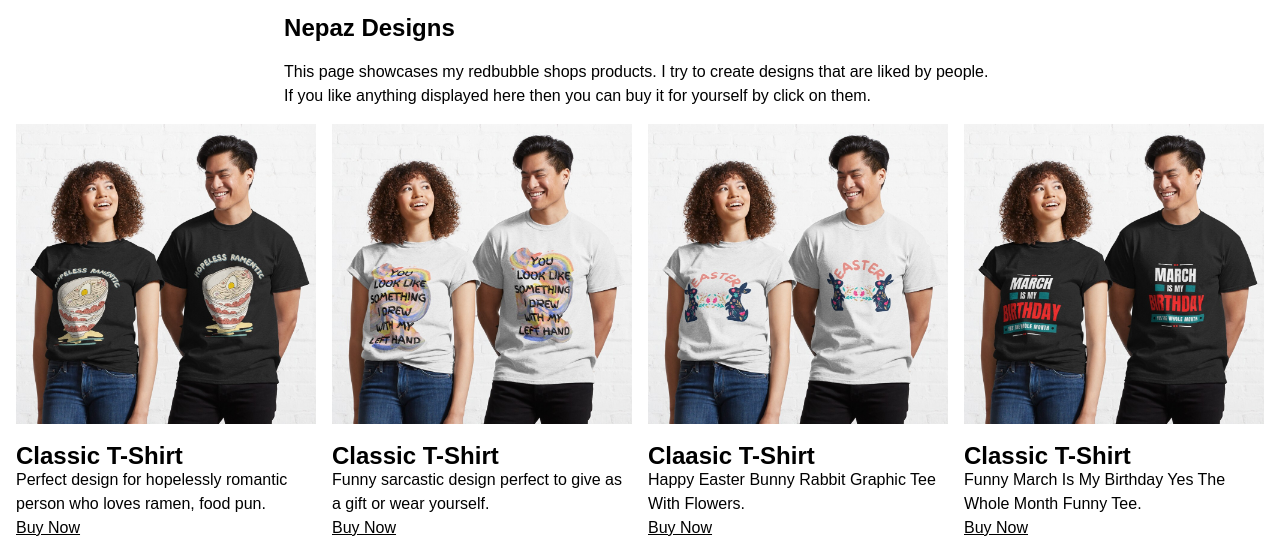
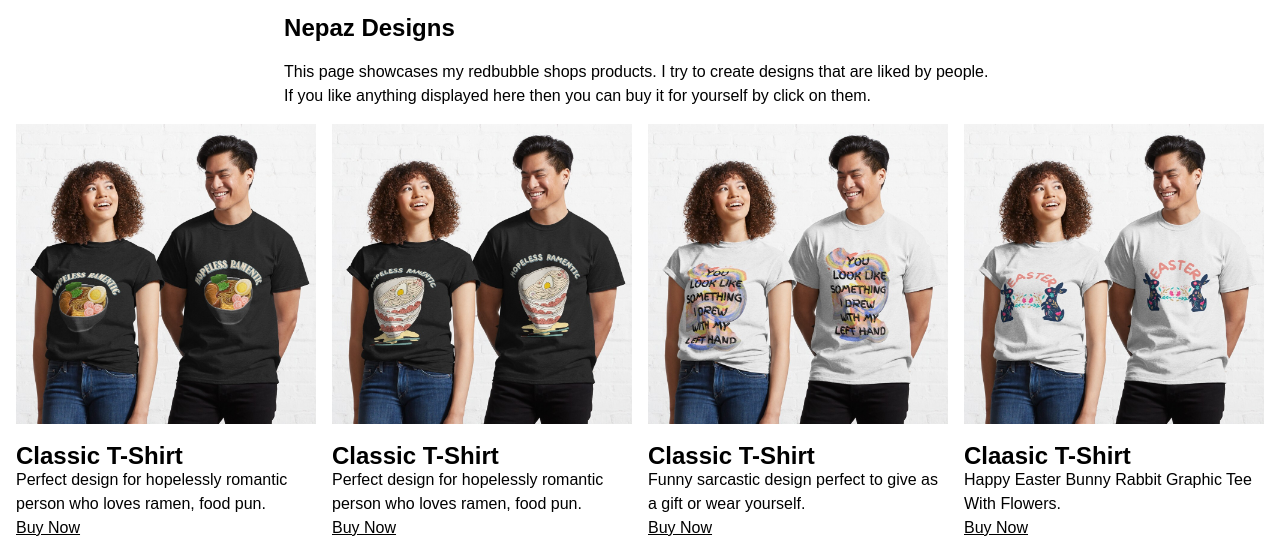
Before and after one commit to arjab93/arjab93.github.io, a plain HTML site: page shop.html in a window 1280 px wide. Shown: the part 267-805 px from the top of the page. Drawn offline with Linux system fonts and the light colour scheme; a script that the page names is missing.

Commit message:
ramen2 tshirt added

```diff
--- a/shop.html
+++ b/shop.html
@@ -71,6 +71,22 @@
         </script>
       </section>
       <section class="curated-shop">
+        <div class="shop-item">
+          <a
+            href="https://www.redbubble.com/i/t-shirt/Hopeless-Ramentic-Food-Pun-Ramen-Lover-Funny-by-Nepaz-Designs/103484531.IJ6L0?asc=u"
+            ><img
+              src="img/tshirt ramen2.jpg"
+              alt="Hopeless ramentic written with ramen bowl."
+          /></a>
+          <h2>Classic T-Shirt</h2>
+          <p>
+            Perfect design for hopelessly romantic person who loves ramen, food pun.
+          </p>
+          <a
+            href="https://www.redbubble.com/i/t-shirt/Hopeless-Ramentic-Food-Pun-Ramen-Lover-Funny-by-Nepaz-Designs/103484531.IJ6L0?asc=u"
+            >Buy Now</a
+          >
+        </div>
         <div class="shop-item">
           <a
             href="https://www.redbubble.com/i/t-shirt/Hopeless-Ramentic-Food-Pun-Ramen-Lover-Funny-by-Nepaz-Designs/103480581.IJ6L0?asc=u"
```
Also changed, not shown: img/tshirt ramen2.jpg (added).
